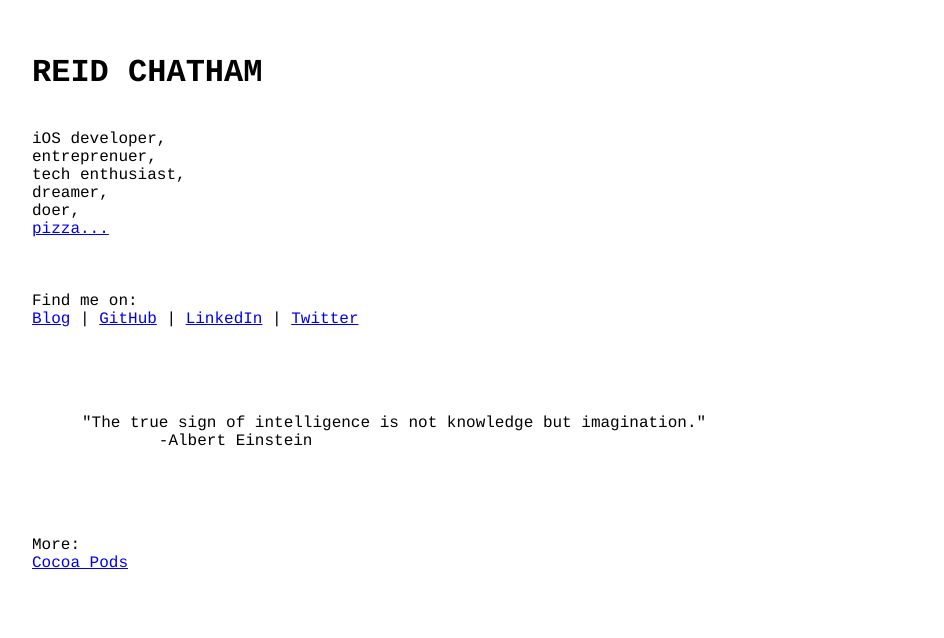
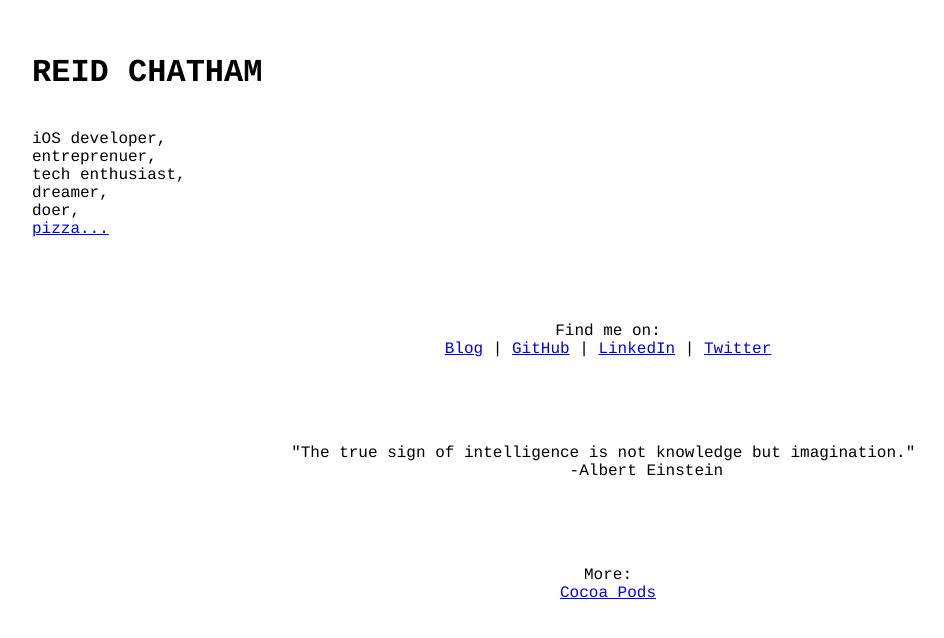
Before and after one commit to rchatham/reidchatham.github.io, a Jekyll site: the page built from index.html, in a window 1280 px wide. Shown: the top 638 px of the page, without its empty margins (32-976 px from the left). Built offline with Jekyll 4.4.1, drawn with Linux system fonts in a browser that asks for light colours.

Commit message:
updated css

```diff
--- a/_layouts/default.html
+++ b/_layouts/default.html
@@ -28,12 +28,28 @@
 </header>
 {% endunless %}
 
-<div class="content">
+<div class="content top">
 {{ content }}
 </div>
 
 <footer>
+ <p>
+  Find me on: <br>
+  <a href="/blog.html">Blog</a> | <a href="https://github.com/rchatham" target="_blank">GitHub</a> | <a href="https://www.linkedin.com/in/reidchatham" target="_blank">LinkedIn</a> | <a href="https://twitter.com/reidamandweep" target="_blank">Twitter</a>
+	<!-- <a href="resume.html">resume</a> -->
+ </p>
+<br>
+ <pre class="quote">
+ <!-- <blockquote> -->
+"The true sign of intelligence is not knowledge but imagination."
+	-Albert Einstein
+ <!-- </blockquote> -->
+ </pre>
 
+ <p>
+  More: <br>
+  <a href="https://cocoapods.org/owners/14440" target="_blank">Cocoa Pods</a>
+ </p>
 </footer>
 
 </body>
--- a/index.html
+++ b/index.html
@@ -10,24 +10,7 @@
 	<a href="http://dontstopthepizzaparty.com">pizza...</a><br>
  </p>
 <br><br><br>
- <p>
- 	Find me on: <br>
-	<a href="/blog.html">Blog</a> | <a href="https://github.com/rchatham" target="_blank">GitHub</a> | <a href="https://www.linkedin.com/in/reidchatham" target="_blank">LinkedIn</a> | <a href="https://twitter.com/reidamandweep" target="_blank">Twitter</a>
-	<!-- <a href="resume.html">resume</a> -->
- </p>
-<br>
- <pre class="quote">
- <!-- <blockquote> -->
-"The true sign of intelligence is not knowledge but imagination."
-	-Albert Einstein
- <!-- </blockquote> -->
- </pre>
 
-
-<p>
-	More: <br>
-	<a href="https://cocoapods.org/owners/14440" target="_blank">Cocoa Pods</a>
-</p>
 <!--
  <pre class="quote"><blockquote>
 “Imagination is more important than knowledge. For knowledge is
--- a/src/styles.css
+++ b/src/styles.css
@@ -116,11 +116,16 @@
 div.indent { margin-left: 10px; }
 div.indent.double { margin-left: 20px; }
 */
+div.indent { margin-top: 10px; width: 100%; margin: 0 auto; }
 
 div.content {
 	margin-left: 4em;
-	margin-top: 130px;
-	margin-bottom: 130px;
+	margin-bottom: 30px; margin-top: 30px;
+  text-align: left;
+}
+
+div.content.top {
+  margin-top: 130px;
 }
 
 /*div.content  { margin-left: 2em; margin-bottom: 0.3em; }*/
@@ -136,7 +141,8 @@
 	height: auto;
 	width: 750px;
 	margin: 0 auto;
-	margin-bottom: 0.3em;
+	margin-bottom: 2em;
+  text-align: left;
 }
 
 div.post-list {
@@ -146,4 +152,6 @@
 footer {
 	width: 100%;
 	text-align: center;
+  margin-bottom: 100px;
+
 }
```
